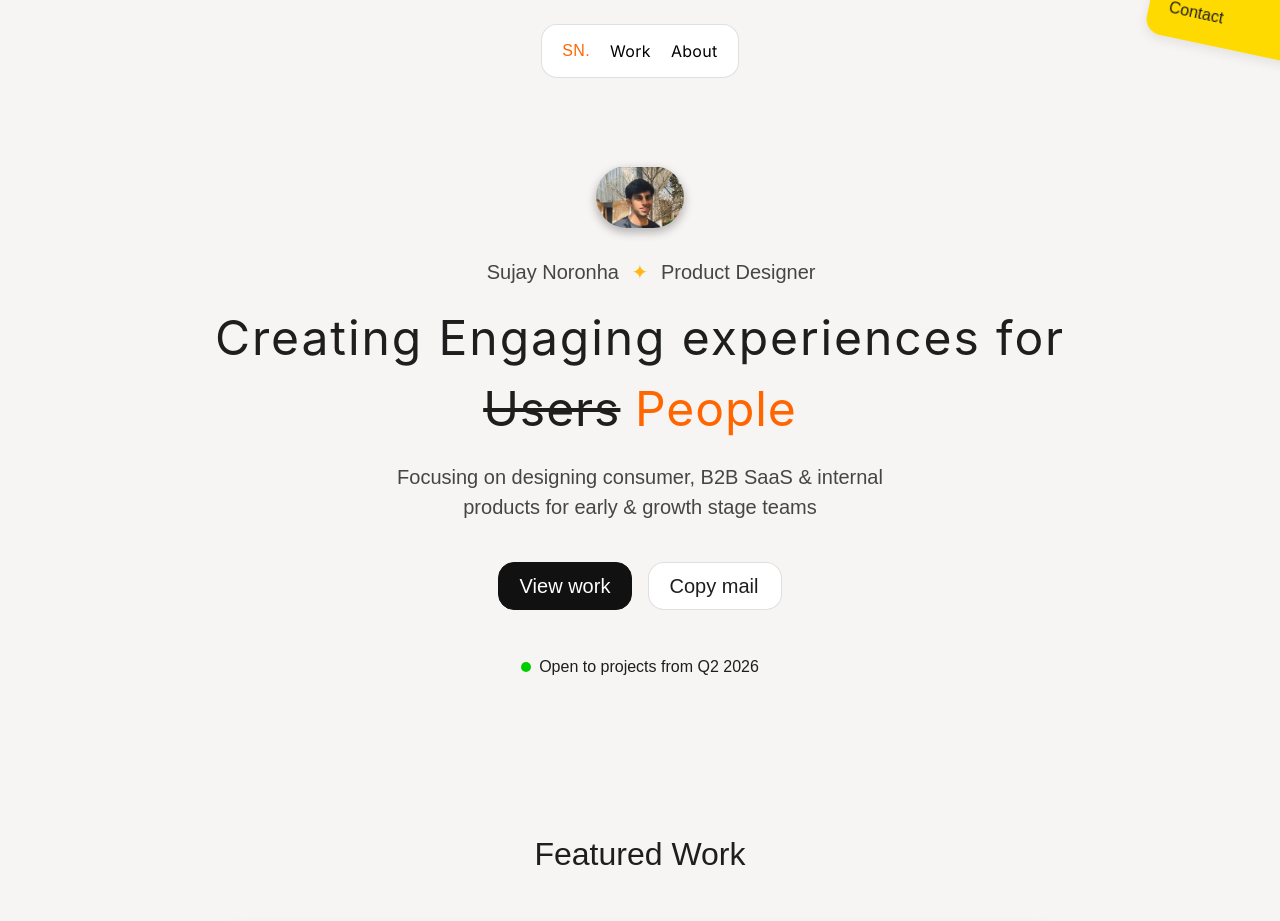
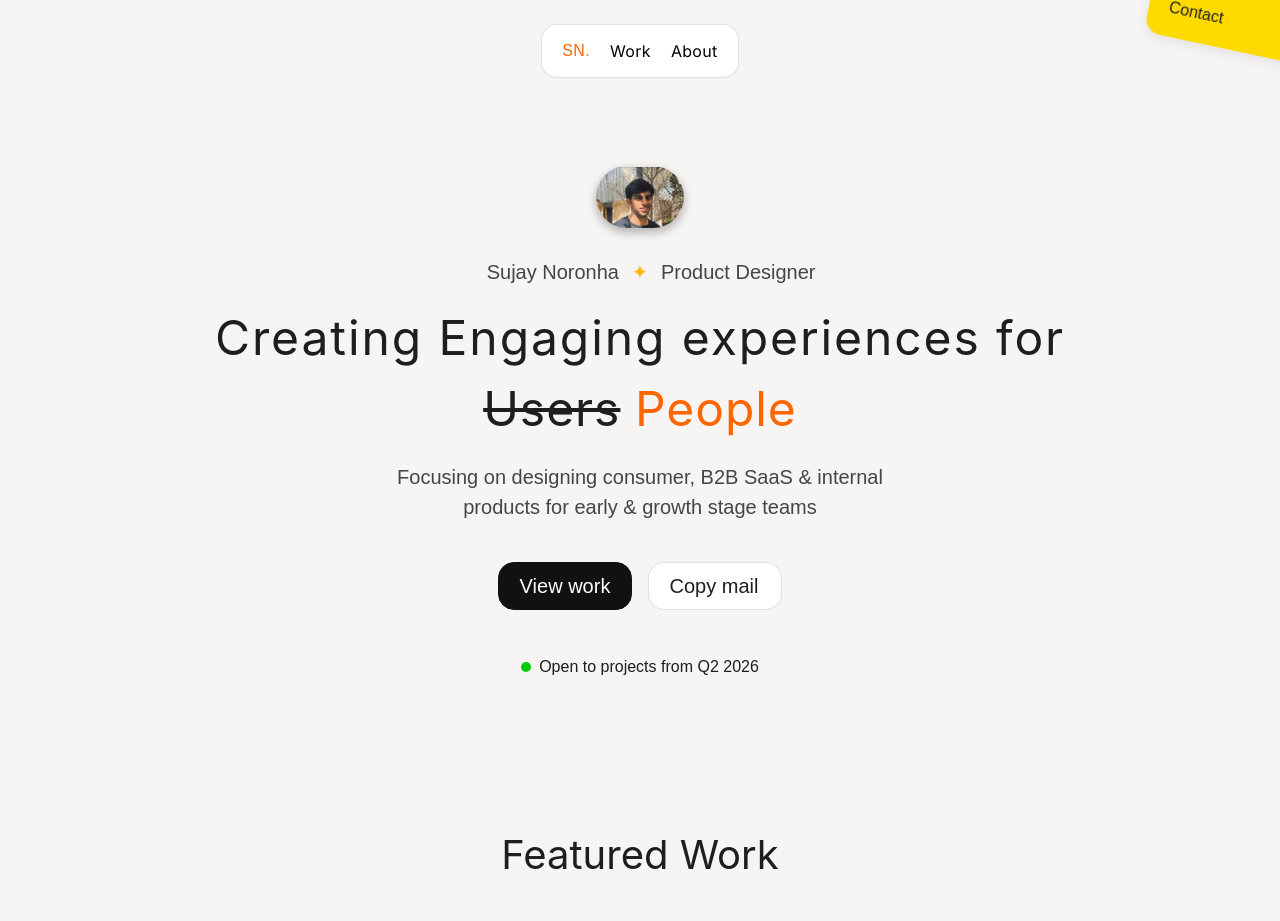
Before and after one commit to sujaynoronha/Portfolio, a React (Vite) app: page / in a window 1280 px wide. Shown: the top 921 px of the page. Built offline with nearby package versions, Linux system fonts and the light colour scheme; a web font is replaced by a local one.

Commit message:
Fix font loading issues and update Featured Work font to Instrument Serif

```diff
--- a/index.html
+++ b/index.html
@@ -14,6 +14,12 @@
       gtag('js', new Date());
       gtag('config', 'GA_MEASUREMENT_ID');
     </script>
+
+    <!-- Google Fonts -->
+    <link rel="preconnect" href="https://fonts.googleapis.com">
+    <link rel="preconnect" href="https://fonts.gstatic.com" crossorigin>
+    <link href="https://fonts.googleapis.com/css2?family=Instrument+Serif:ital@0;1&family=Inter:wght@400;500;600;700&display=swap" rel="stylesheet">
+
 
     <!-- Microsoft Clarity -->
     <script>
--- a/src/app/pages/HomePage.tsx
+++ b/src/app/pages/HomePage.tsx
@@ -73,7 +73,7 @@ export function HomePage() {
         {/* Sticky container that stays centered while scrolling */}
         <div className="sticky top-0 h-screen w-full flex flex-col items-center justify-center">
 
-          <p className="font-['SF_Pro_Display:Regular',sans-serif] leading-[normal] not-italic relative shrink-0 text-[#1e1e1e] text-[32px] whitespace-nowrap mb-[48px]">
+          <p className="font-instrument font-normal leading-[normal] not-italic relative shrink-0 text-[#1e1e1e] text-[32px] md:text-[40px] whitespace-nowrap mb-[48px]">
             Featured Work
           </p>
 
```
